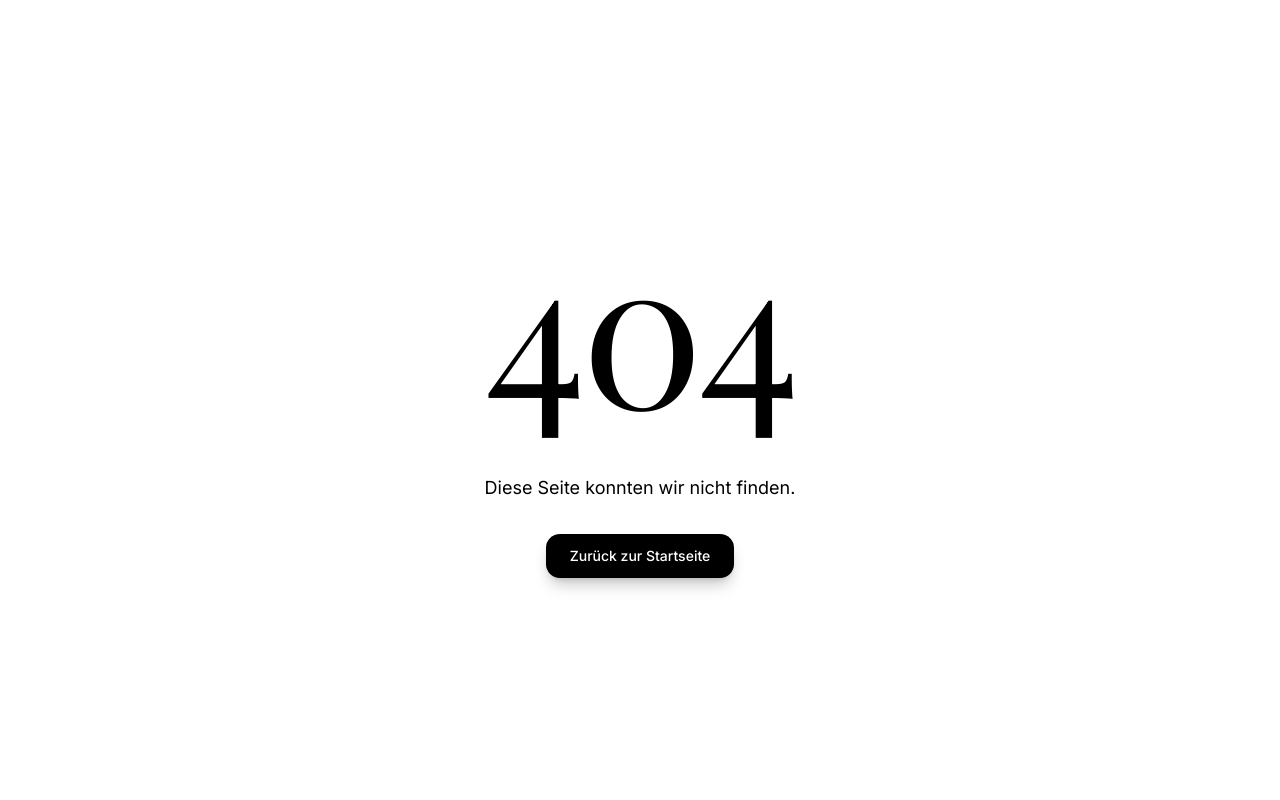
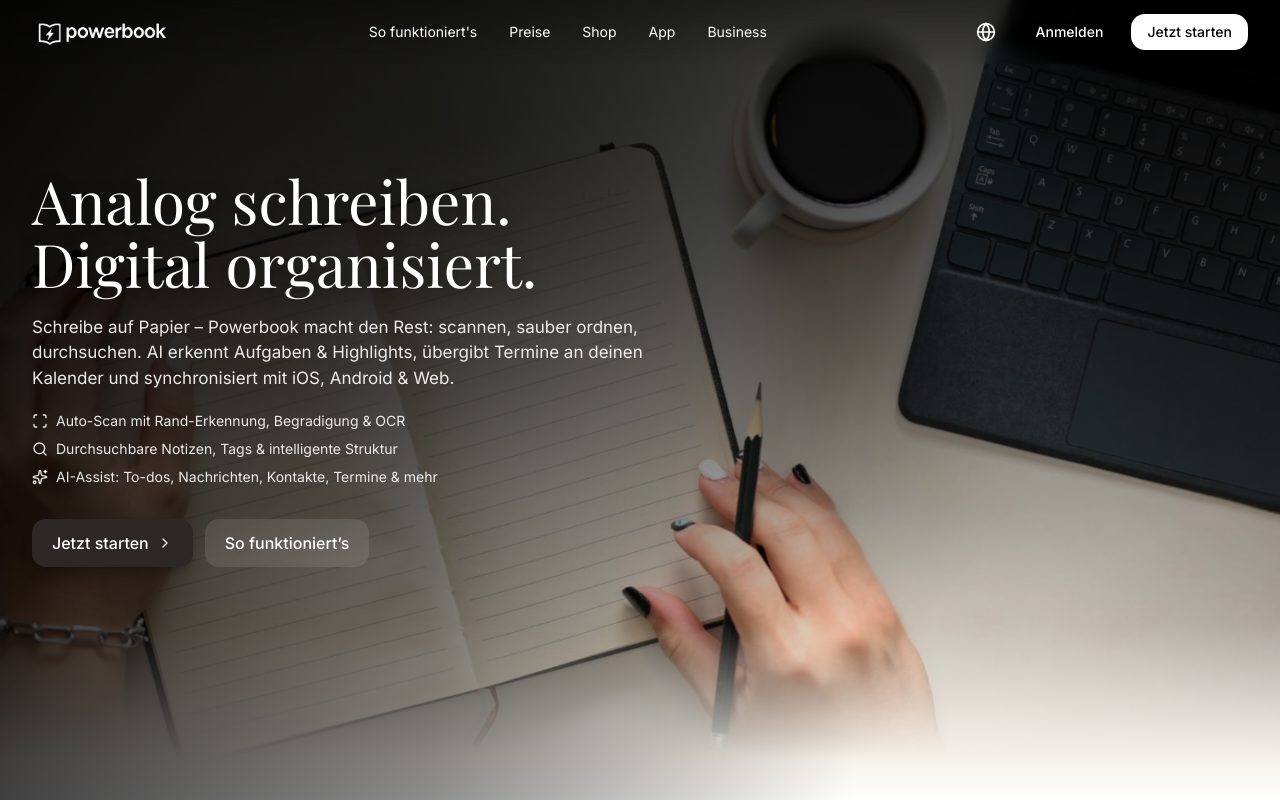
Before and after one commit to QNotesNET/landing, a Next.js app: page /de in a window 1280 px wide. Before the commit this address had no page. Shown: the top 800 px of the page. Built offline with nearby package versions, Linux system fonts and the light colour scheme.

Commit message:
internationalisierung

```diff
--- /dev/null
+++ b/app/[lang]/dictionaries.ts
@@ -0,0 +1,11 @@
+// app/[lang]/dictionaries.ts
+import 'server-only';
+
+const dicts = {
+  de: () => import('./dictionaries/de.json').then(m => m.default),
+  en: () => import('./dictionaries/en.json').then(m => m.default),
+};
+
+export async function getDictionary(locale: 'de' | 'en') {
+  return dicts[locale]();
+}
--- /dev/null
+++ b/app/[lang]/dictionaries/de.json
@@ -0,0 +1,4 @@
+{
+  "nav": { "login": "Anmelden" },
+  "hero": { "title": "Willkommen bei Powerbook" }
+}
--- /dev/null
+++ b/app/[lang]/dictionaries/en.json
@@ -0,0 +1,4 @@
+{
+  "nav": { "login": "Sign in" },
+  "hero": { "title": "Welcome to Powerbook" }
+}
--- /dev/null
+++ b/app/[lang]/layout.tsx
@@ -0,0 +1,21 @@
+// app/[lang]/layout.tsx
+import type { ReactNode } from "react";
+import { locales, type Locale } from "@/lib/i18n";
+
+export async function generateStaticParams() {
+  return locales.map((l) => ({ lang: l }));
+}
+
+export default function LangLayout({
+  children,
+  params,
+}: {
+  children: ReactNode;
+  params: { lang: Locale };
+}) {
+  return (
+    <html lang={params.lang}>
+      <body>{children}</body>
+    </html>
+  );
+}
--- /dev/null
+++ b/app/[lang]/page.tsx
@@ -0,0 +1,58 @@
+// app/[lang]/page.tsx
+"use client";
+
+import { cx, inter } from "@/lib/ui";
+import Hero from "@/components/Hero";
+import Pricing from "@/components/Pricing";
+import FAQ from "@/components/FAQ";
+import Footer from "@/components/Footer";
+import Header from "@/components/Header";
+import { motion } from "framer-motion";
+import How from "@/components/How";
+import AppPreview from "@/components/AppPreview";
+import DashboardPreview from "@/components/DashboardPreview";
+import Integrations from "@/components/Integrations";
+import { ExclusivePartner } from "@/components/ExclusivePartner";
+import type { Locale } from "@/lib/i18n";
+
+const fade = { hidden: { opacity: 0, y: 16 }, show: { opacity: 1, y: 0 } };
+const MotionSection: React.FC<React.PropsWithChildren<{ delay?: number }>> = ({
+  children,
+  delay = 0,
+}) => (
+  <motion.section
+    variants={fade}
+    initial="hidden"
+    whileInView="show"
+    viewport={{ once: true, amount: 0.2 }}
+    transition={{ duration: 0.5, ease: "easeOut", delay }}
+  >
+    {children}
+  </motion.section>
+);
+
+export default function Page({
+  params,
+}: {
+  params: { lang: Locale };
+}) {
+  const { lang } = params;
+
+  return (
+    <main className={cx(inter.className, "bg-white text-gray-900")}>
+      {/* ⬇️ WICHTIG: Header erhält die aktuelle Sprache */}
+      <Header current={lang} />
+
+      {/* ⬇️ Deine Sections bleiben 1:1 gleich */}
+      <Hero />
+      <MotionSection><How /></MotionSection>
+      <MotionSection><AppPreview /></MotionSection>
+      <MotionSection><DashboardPreview /></MotionSection>
+      <MotionSection><ExclusivePartner /></MotionSection>
+      <MotionSection><Integrations /></MotionSection>
+      <MotionSection><Pricing /></MotionSection>
+      <MotionSection><FAQ /></MotionSection>
+      <Footer />
+    </main>
+  );
+}
--- a/app/page.tsx
+++ b/app/page.tsx
@@ -1,50 +1,8 @@
 "use client";
 
-import { cx, inter } from "@/lib/ui";
-import Hero from "@/components/Hero";
-import Pricing from "@/components/Pricing";
-import FAQ from "@/components/FAQ";
-import Footer from "@/components/Footer";
-import Header from "@/components/Header";
+import { redirect } from "next/navigation";
+import { defaultLocale } from "@/lib/i18n";
 
-// ⬇️ Neu: Framer Motion + dezente Fade/Stagger Presets (wie auf Business)
-import { motion } from "framer-motion";
-import How from "@/components/How";
-import AppPreview from "@/components/AppPreview";
-import DashboardPreview from "@/components/DashboardPreview";
-import Integrations from "@/components/Integrations";
-import { ExclusivePartner } from "@/components/ExclusivePartner";
-const fade = { hidden: { opacity: 0, y: 16 }, show: { opacity: 1, y: 0 } };
-const MotionSection: React.FC<React.PropsWithChildren<{ delay?: number }>> = ({
-  children,
-  delay = 0,
-}) => (
-  <motion.section
-    variants={fade}
-    initial="hidden"
-    whileInView="show"
-    viewport={{ once: true, amount: 0.2 }}
-    transition={{ duration: 0.5, ease: "easeOut", delay }}
-  >
-    {children}
-  </motion.section>
-);
-
-export default function Page() {
-  return (
-    <main className={cx(inter.className, "bg-white text-gray-900")}>
-      <Header />
-
-      {/* ⬇️ Jede Section nur dezent animiert beim Scroll-Eintritt */}
-      <Hero />
-      <MotionSection><How /></MotionSection>
-      <MotionSection><AppPreview /></MotionSection>
-      <MotionSection><DashboardPreview /></MotionSection>
-      <MotionSection><ExclusivePartner /></MotionSection>
-      <MotionSection><Integrations /></MotionSection>
-      <MotionSection><Pricing /></MotionSection>
-      <MotionSection><FAQ /></MotionSection>
-      <Footer />
-    </main>
-  );
+export default function Root() {
+  redirect(`/${defaultLocale}`);
 }
--- /dev/null
+++ b/app/proxy.ts
@@ -0,0 +1,27 @@
+// app/proxy.ts (oder proxy.js)
+import { NextResponse } from 'next/server';
+import Negotiator from 'negotiator';
+import { match } from '@formatjs/intl-localematcher';
+import { locales, defaultLocale } from '@/lib/i18n';
+
+function getLocale(request: Request) {
+  const headers = { 'accept-language': request.headers.get('accept-language') || '' };
+  const languages = new Negotiator({ headers }).languages();
+  return match(languages, locales as unknown as string[], defaultLocale);
+}
+
+export function proxy(request: Request) {
+  const { pathname } = new URL(request.url);
+  const hasLocale = locales.some((l) => pathname === `/${l}` || pathname.startsWith(`/${l}/`));
+  if (hasLocale) return;
+
+  const locale = getLocale(request);
+  const url = new URL(request.url);
+  url.pathname = `/${locale}${pathname}`;
+  return NextResponse.redirect(url);
+}
+
+// Alle Routen außer internem _next
+export const config = {
+  matcher: ['/((?!_next).*)'],
+};
--- a/components/Header.tsx
+++ b/components/Header.tsx
@@ -5,6 +5,8 @@ import Link from "next/link";
 import { Rocket, Menu, X, Globe, Check } from "lucide-react";
 import { cx } from "@/lib/ui";
 import Image from "next/image";
+import { usePathname, useRouter } from "next/navigation";
+import { locales, type Locale, defaultLocale } from "@/lib/i18n";
 
 /* ⬇️ shadcn/ui DropdownMenu */
 import {
@@ -16,12 +18,84 @@ import {
   DropdownMenuSeparator,
 } from "@/components/ui/dropdown-menu";
 
-export default function Header() {
+/** --- Mini-Dictionary für DE/EN (inkl. Dropdown-Texte) --- */
+const DICT = {
+  de: {
+    nav: [
+      { label: "So funktioniert's", hash: "#how" },
+      { label: "Preise", hash: "#pricing" },
+      { label: "Shop", path: "/shop" },
+      { label: "App", path: "/mobile" },
+      { label: "Business", path: "/business" },
+    ],
+    login: "Anmelden",
+    cta: "Jetzt starten",
+    menuLabel: "Sprache",
+    menuItems: [
+      { code: "de", label: "Deutsch" },
+      { code: "en", label: "Englisch" },
+    ] as const,
+  },
+  en: {
+    nav: [
+      { label: "How it works", hash: "#how" },
+      { label: "Pricing", hash: "#pricing" },
+      { label: "Shop", path: "/shop" },
+      { label: "App", path: "/mobile" },
+      { label: "Business", path: "/business" },
+    ],
+    login: "Sign in",
+    cta: "Get started",
+    menuLabel: "Language",
+    menuItems: [
+      { code: "de", label: "German" },
+      { code: "en", label: "English" },
+    ] as const,
+  },
+} as const;
+
+export default function Header({ current }: { current: Locale }) {
   const [scrolled, setScrolled] = useState(false);
   const [mobileOpen, setMobileOpen] = useState(false);
 
-  // (optional) Local UI-Status der Sprache – aktuell nur visuell
+  // (optional) Local UI-Status – bleibt für die Check-Icons erhalten
   const [lang, setLang] = useState<"de" | "en">("de");
+
+  const pathname = usePathname();
+  const router = useRouter();
+
+  // Aktive Sprache aus der URL ableiten (Fallback auf prop 'current' oder 'de')
+  const activeLocale: Locale = (() => {
+    const seg = pathname?.split("/")[1] || "";
+    if ((locales as readonly string[]).includes(seg)) return seg as Locale;
+    if (current && (locales as readonly string[]).includes(current)) return current;
+    return "de";
+  })();
+
+  useEffect(() => {
+    // sync lokaler UI-State mit aktiver URL-Sprache (für Check-Icon)
+    if (activeLocale === "de" || activeLocale === "en") setLang(activeLocale);
+  }, [activeLocale]);
+
+  // Robuster Pfadwechsel (mit defaultLocale = "de"): ersetzt vorhandenes Sprachsegment oder fügt es ein/entfernt es
+  function switchTo(locale: Locale) {
+    if (!pathname) return;
+
+    const segments = pathname.split("/"); // ["", maybeLang, ...]
+    const hasPrefix = (locales as readonly string[]).includes(segments[1]);
+
+    if (locale === defaultLocale) {
+      // -> Defaultsprache: Prefix entfernen (falls vorhanden)
+      if (hasPrefix) segments.splice(1, 1);
+    } else {
+      // -> Nicht-Default: Prefix setzen/ersetzen
+      if (hasPrefix) segments[1] = locale;
+      else segments.splice(1, 0, locale);
+    }
+
+    const next = segments.join("/") || "/";
+    router.push(next);
+  }
 
   // Scroll-State (für Logo-Invert im Header)
   useEffect(() => {
@@ -40,13 +114,21 @@ export default function Header() {
     };
   }, [mobileOpen]);
 
-  const items = [
-    { label: "So funktioniert's", href: "/#how" },
-    { label: "Preise", href: "/#pricing" },
-    { label: "Shop", href: "/shop" },
-    { label: "App", href: "/mobile" },
-    { label: "Business", href: "/business" },
-  ];
+  /** --- Texte & URL-Prefix pro Sprache --- */
+  const T = DICT[activeLocale];
+  const prefix = activeLocale === defaultLocale ? "" : `/${activeLocale}`;
+
+  // Navigation-Items mit richtigem Prefix bauen
+  const items = T.nav.map((i) => {
+    const href =
+      "hash" in i && i.hash
+        ? `${prefix}/${i.hash.replace(/^#/, "") ? i.hash : ""}`
+        : `${prefix}${i.path || ""}`;
+    return {
+      label: i.label,
+      href: href.replace(/\/+$/, "").replace(/([^:])\/{2,}/g, "$1/") || "/",
+    };
+  });
 
   return (
     <header
@@ -61,10 +143,11 @@ export default function Header() {
       <div
         className={cx(
           "mx-auto flex h-16 max-w-7xl items-center justify-between px-4 sm:px-6 lg:px-8",
-          mobileOpen && "opacity-0 pointer-events-none md:opacity-100 md:pointer-events-auto"
+          mobileOpen &&
+            "opacity-0 pointer-events-none md:opacity-100 md:pointer-events-auto"
         )}
       >
-        <Link href="/">
+        <Link href={prefix || "/"}>
           <Image
             src="/images/logos/logo-white.svg"
             className={cx(
@@ -88,7 +171,7 @@ export default function Header() {
         </nav>
 
         <div className="hidden md:flex items-center gap-3">
-          {/* ⬇️ EINZIGE NEUE FUNKTION: Sprach-Auswahl über Globus-Icon (shadcn Dropdown) */}
+          {/* ⬇️ Sprach-Auswahl über Globus-Icon (shadcn Dropdown) */}
           <DropdownMenu>
             <DropdownMenuTrigger asChild>
               <button
@@ -98,40 +181,36 @@ export default function Header() {
                 <Globe className="h-5 w-5" />
               </button>
             </DropdownMenuTrigger>
+
+            {/* Design bleibt unverändert – nur Texte dynamisch */}
             <DropdownMenuContent align="end" className="w-48">
-              <DropdownMenuLabel>Sprache</DropdownMenuLabel>
+              <DropdownMenuLabel>{T.menuLabel}</DropdownMenuLabel>
               <DropdownMenuSeparator />
+
+              {T.menuItems.map(({ code, label }) => (
                 <DropdownMenuItem
+                  key={code}
                   onSelect={(e) => {
                     e.preventDefault();
-                  setLang("de");
-                  // später: Router/Locale-Switch hier einbauen
+                    setLang(code as "de" | "en");
+                    switchTo(code as Locale);
                   }}
                   className="justify-between"
                 >
-                Deutsch {lang === "de" && <Check className="h-4 w-4" />}
+                  {label} {lang === code && <Check className="h-4 w-4" />}
                 </DropdownMenuItem>
-              <DropdownMenuItem
-                onSelect={(e) => {
-                  e.preventDefault();
-                  setLang("en");
-                  // später: Router/Locale-Switch hier einbauen (z.B. push('/en') o.ä.)
-                }}
-                className="justify-between"
-              >
-                English {lang === "en" && <Check className="h-4 w-4" />}
-              </DropdownMenuItem>
+              ))}
             </DropdownMenuContent>
           </DropdownMenu>
-          {/* ⬆️ NEU: Globus + Dropdown */}
+          {/* ⬆️ Globus + Dropdown */}
 
           <Link
             href="https://my.powerbook.at/login"
             className="rounded-xl px-4 py-2 text-sm font-medium hover:bg-white/10"
           >
-            Anmelden
+            {T.login}
           </Link>
-          {/* ⬇️ EINZIGE ÄNDERUNG: Farbe abhängig von `scrolled` */}
+
           <Link
             href="https://my.powerbook.at/register"
             className={cx(
@@ -139,7 +218,7 @@ export default function Header() {
               scrolled ? "bg-black text-white" : "bg-white text-black"
             )}
           >
-            Jetzt starten
+            {T.cta}
           </Link>
         </div>
 
@@ -174,9 +253,9 @@ export default function Header() {
             <div className="absolute inset-0 bg-[#2D2825]" />
 
             <div className="relative flex h-full w-full flex-col">
-              {/* Drawer-Topbar: gleiche Höhe/Alignment wie Header */}
+              {/* Drawer-Topbar */}
               <div className="flex h-16 items-center justify-between px-4">
-                <Link href="/" onClick={() => setMobileOpen(false)}>
+                <Link href={prefix || "/"} onClick={() => setMobileOpen(false)}>
                   <Image
                     src="/images/logos/logo-white.svg"
                     alt="Powerbook Logo"
@@ -195,7 +274,7 @@ export default function Header() {
                 </button>
               </div>
 
-              {/* Nav zentriert & mittig */}
+              {/* Nav */}
               <nav className="flex flex-1 items-center justify-center px-6  bg-[#2D2825]">
                 <ul className="w-full space-y-3 text-center">
                   {items.map((i) => (
@@ -219,14 +298,14 @@ export default function Header() {
                   onClick={() => setMobileOpen(false)}
                   className="rounded-xl px-4 py-3 text-center text-sm font-medium text-white bg-white/10 hover:bg-white/15"
                 >
-                  Anmelden
+                  {T.login}
                 </Link>
                 <Link
                   href="https://my.powerbook.at/register"
                   onClick={() => setMobileOpen(false)}
                   className="rounded-xl bg-white px-4 py-3 text-center text-sm font-medium text-black"
                 >
-                  Jetzt starten
+                  {T.cta}
                 </Link>
               </div>
             </div>
--- /dev/null
+++ b/lib/i18n.ts
@@ -0,0 +1,4 @@
+// lib/i18n.ts
+export const locales = ['de', 'en'] as const;
+export type Locale = (typeof locales)[number];
+export const defaultLocale: Locale = 'de';
--- a/package.json
+++ b/package.json
@@ -9,6 +9,7 @@
     "lint": "eslint"
   },
   "dependencies": {
+    "@formatjs/intl-localematcher": "^0.6.2",
     "@headlessui/react": "^2.2.9",
     "@heroicons/react": "^2.2.0",
     "@radix-ui/react-accordion": "^1.2.12",
@@ -24,6 +25,7 @@
     "clsx": "^2.1.1",
     "framer-motion": "^12.23.22",
     "lucide-react": "^0.544.0",
+    "negotiator": "^1.0.0",
     "next": "15.5.4",
     "react": "19.1.0",
     "react-dom": "19.1.0",
@@ -32,6 +34,7 @@
   "devDependencies": {
     "@eslint/eslintrc": "^3",
     "@tailwindcss/postcss": "^4",
+    "@types/negotiator": "^0.6.4",
     "@types/node": "^20",
     "@types/react": "^19",
     "@types/react-dom": "^19",
```
Also changed, not shown: 1 other file (tests, documents, lock files or other folders). Lines whose indentation alone changed are shown as unchanged.
